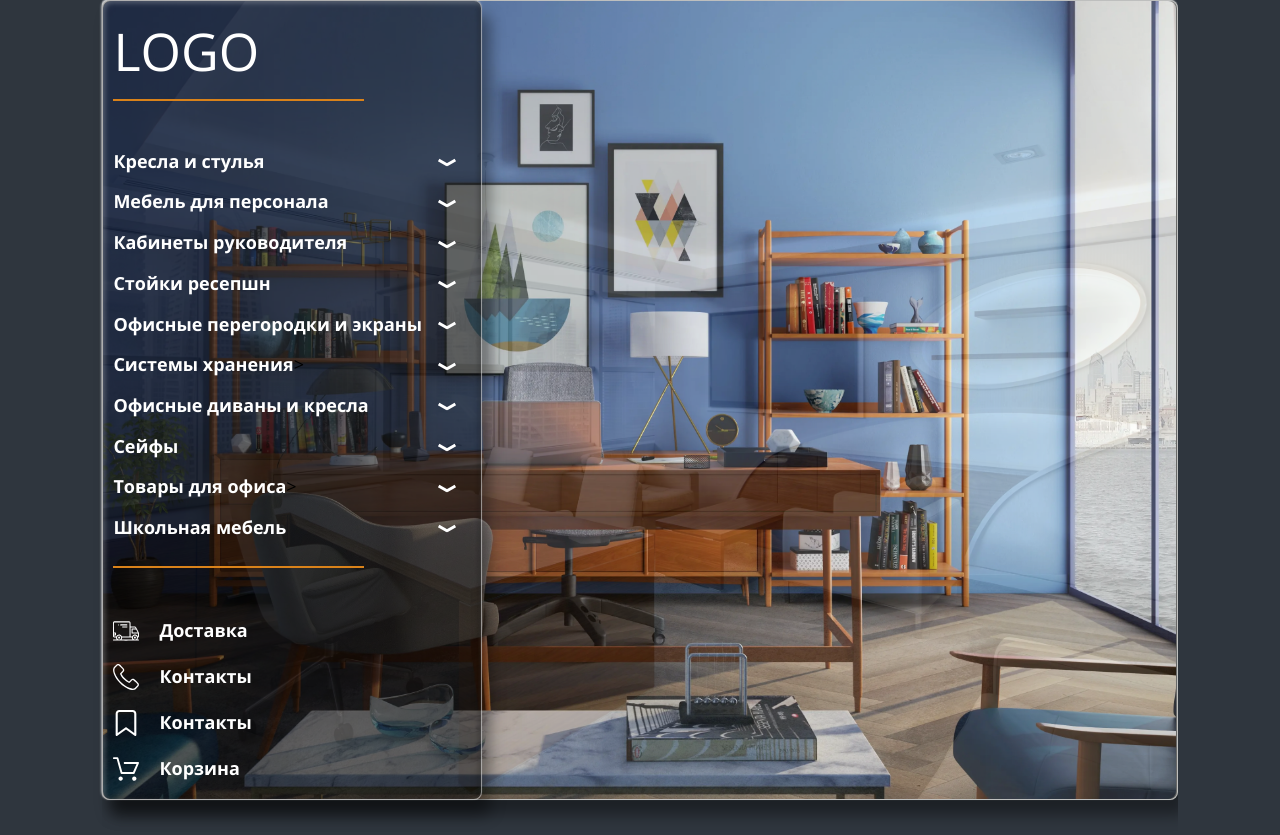
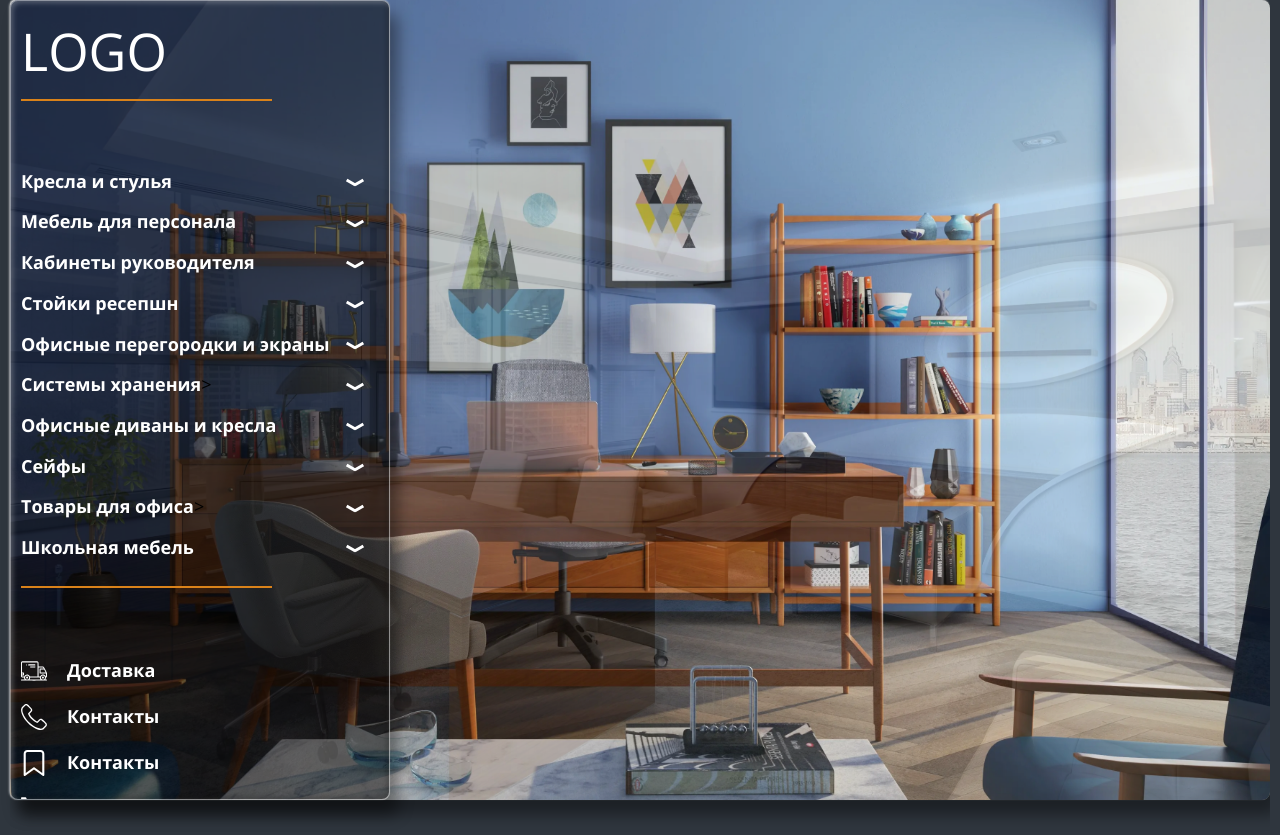
Before and after one commit to maks-chaliy/projectNew, a website: page src/index.html in a window 1280 px wide. Shown: the top 835 px of the page. Drawn offline with nearby package versions, Linux system fonts and the light colour scheme; files that its build step writes are made by us from their sources; files whose address does not match are found by name.

Commit message:
index.html

```diff
--- a/gulp/version.json
+++ b/gulp/version.json
@@ -1,3 +1,3 @@
 {
-    "main": "20220420021922"
+    "main": "20220421032955"
 }
--- a/src/html/sidebar.html
+++ b/src/html/nav.html
@@ -1,12 +1,10 @@
-<section class="sidebar">
-	<nav class="sidebar__nav nav">
+<nav class="nav">
 
-		<a href="../index.html" class="header__logo logo">Logo
-			<!-- <svg class="logo__icon">
-				<use xlink:href="img/svg/sprite.svg#logo"></use>
-			</svg> -->
-		</a>
+	<div class="nav__top">
+		<a href="../index.html" class="header__logo logo">Logo</a>
+	</div>
 
+	<div class="nav__middle">
 		<ul class="list-reset nav__list">
 			<li class="nav__item">
 				<button class="btn-reset nav__header" aria-expanded="false">
@@ -135,8 +133,9 @@
 				</div>
 			</li>
 		</ul>
-	</nav>
+	</div>
 
+	<div class="nav__bottom">
 		<div class="menu">
 			<ul class="list-reset menu__list">
 				<li class="menu__item"><a href="#" class="menu__link">
@@ -165,6 +164,6 @@
 					</a></li>
 			</ul>
 		</div>
+	</div>
 
-
-</section>
+</nav>
--- a/src/index.html
+++ b/src/index.html
@@ -9,7 +9,8 @@
 <body>
 
 	<div class="site-container">
-		@@include('html/sidebar.html', {})
+		@@include('html/burger.html', {})
+		@@include('html/nav.html', {})
 		<main>
 			@@include('html/intro.html', {})
 			@@include('html/benefits.html', {})
--- a/src/scss/components/_benefits.scss
+++ b/src/scss/components/_benefits.scss
@@ -7,15 +7,14 @@
 		display: inline-block;
 		@include flex-all-center;
 		width: 50%;
-		padding: 20px 0;
+		padding: var(--indent-average) 0;
 		min-height: 140px;
-		border: 1px solid rgba(255,255,255, 0.5);
-		box-shadow: -1px -1px 2px rgba(255, 255, 255, 0.6), inset 2px 2px 5px rgba(255, 255, 255, 0.25),
-		8px 15px 15px rgba(0, 0, 0, 0.4), inset -2px -2px 5px rgba(0, 0, 0, 0.3);
-		border-radius: 8px;
+		border: var(--block-border);
+		box-shadow: var(--block-shadow);
+		border-radius: var(--block-radius);
 
 		&:not(:Last-child){
-			margin-right: 20px;
+			margin-right: var(--indent-average);
 		}
 	}
 
--- a/src/scss/components/_category.scss
+++ b/src/scss/components/_category.scss
@@ -3,10 +3,6 @@
 	margin-left: 400px;
 
 	display: grid;
-	// grid-template-areas: "a a a a b b b b c c c c"
-	// 										"d d d d e e e e f f f f"
-	// 										"d d d d g g g g f f f f"
-	// 										"h h h h i i i i j j j j";
 	grid-template-areas:
 		"a a a a a a a b b b b b"
 		"c c c c c d d d d d d d"
@@ -78,10 +74,9 @@
 	&__item {
 		position: relative;
 		height: 400px;
-		border: 1px solid rgba(255, 255, 255, 0.5);
-		box-shadow: -1px -1px 2px rgba(255, 255, 255, 0.6), inset 2px 2px 5px rgba(255, 255, 255, 0.25),
-			8px 15px 15px rgba(0, 0, 0, 0.4), inset -2px -2px 5px rgba(0, 0, 0, 0.3);
-		border-radius: 8px;
+		border: var(--block-border);
+		box-shadow: var(--block-shadow);
+		border-radius: var(--block-radius);
 		transition: all 0.3s linear;
 		overflow: hidden;
 
@@ -132,8 +127,8 @@
 
 	&__content {
 		position: absolute;
-		left: 40px;
-		top: 40px;
+		left: var(--indent-large);
+		top: var(--indent-large);
 	}
 
 	&__name {
--- a/src/scss/components/_menu.scss
+++ b/src/scss/components/_menu.scss
@@ -1,19 +1,5 @@
 //=============/=============/=============
 .menu {
-	position: relative;
-	margin-bottom: var(--indent-huge);
-
-	&::after {
-		content: "";
-		position: absolute;
-		display: block;
-		left: 0;
-		bottom: var(--indent-average-back);
-		width: 70%;
-		height: 2px;
-		background-color: var(--pumpkin-color);
-	}
-
 	&__item {
 		padding: var(--indent-small) 0;
 		transition: color 0.3s, transform 0.3s linear;
@@ -38,7 +24,7 @@
 	&__icon {
 		width: 26px;
 		height: 26px;
-		margin-right: var(--indent-average);
+		margin-right: var(--indent-middle);
 		fill: var(--white-color);
 		transition: color 0.3s, transform 0.3s linear;
 	}
--- a/src/scss/components/_nav.scss
+++ b/src/scss/components/_nav.scss
@@ -1,29 +1,39 @@
 //=============/=============/=============
 .logo {
-	position: relative;
-	margin-top: var(--indent-average);
-	margin-bottom: var(--indent-huge);
 	color: var(--white-color);
 	text-transform: uppercase;
 	font-size: 52px;
-
-	&::after {
-		content: "";
-		position: absolute;
-		display: block;
-		left: 0;
-		bottom: var(--indent-average-back);
-		width: 70%;
-		height: 2px;
-		background-color: var(--pumpkin-color);
-	}
 }
 
 //=============/=============/=============
 .nav {
+	padding: 0 var(--indent-small);
+	position: fixed;
+	top: 0;
+	left: 8%;
+	height: 100vh;
+	width: 380px;
+	z-index: 100;
+	@include flex-column;
+	background-color: rgba(0, 0, 0, 0.5);
+	border: var(--block-border);
+	box-shadow: var(--block-shadow);
+	border-radius: var(--block-radius);
+	overflow-y: auto;
+
+	&::-webkit-scrollbar {
+		width: 0;
+	}
+
+	@include laptop-max {
+		left: var(--indent-small);
+	}
+
+	&__top,
+	&__middle,
+	&__bottom {
 		position: relative;
-	width: 100%;
-	@include flex-column;
+		margin-top: var(--indent-middle);
 		margin-bottom: var(--indent-huge);
 
 		&::after {
@@ -31,20 +41,25 @@
 			position: absolute;
 			display: block;
 			left: 0;
-		bottom: var(--indent-average-back);
+			bottom: var(--indent-middle-back);
 			width: 70%;
 			height: 2px;
 			background-color: var(--pumpkin-color);
+		}
+	}
+
+	&__item:hover {
+		.nav__title {
+			color: var(--pumpkin-color);
+			transform: scaleY(1.8);
+		}
 	}
 
 	&__header {
 		position: relative;
 		padding: var(--indent-small) 0;
-
-
 		width: 100%;
-		display: flex;
-		align-items: center;
+		@include flex-h-center;
 
 		&::before,
 		&::after {
@@ -81,11 +96,6 @@
 		font-weight: 700;
 		position: relative;
 		transition: color 0.3s, transform 0.3s linear;
-
-		&:hover {
-			color: var(--pumpkin-color);
-			transform: scaleY(1.8);
-		}
 	}
 
 	&-open {
--- a/src/scss/components/_popular.scss
+++ b/src/scss/components/_popular.scss
@@ -5,6 +5,6 @@
 
 	&__title {
 		font-size: 46px;
-		margin-bottom: 40px;
+		margin-bottom: var(--indent-large);
 	}
 }
--- a/src/scss/components/_sidebar.scss
+++ /dev/null
@@ -1,21 +0,0 @@
-//=============/=============/=============
-.sidebar {
-	position: relative;
-	padding: 0 10px;
-	position: fixed;
-	top: 0;
-	left: 10%;
-	height: 100vh;
-	width: 380px;
-	z-index: 100;
-	background-color: rgba(0, 0, 0, 0.5);
-	border: 1px solid rgba(255,255,255, 0.5);
-	box-shadow: -1px -1px 2px rgba(255, 255, 255, 0.6), inset 2px 2px 5px rgba(255, 255, 255, 0.25),
-	8px 15px 15px rgba(0, 0, 0, 0.4), inset -2px -2px 5px rgba(0, 0, 0, 0.3);
-	border-radius: 8px;
-	overflow-y: auto;
-
-	@include laptop-max {
-		left: 8%;
-	}
-}
--- a/src/scss/components/_slider.scss
+++ b/src/scss/components/_slider.scss
@@ -4,10 +4,9 @@
 	overflow: hidden;
 	width: 100%;
 	height: 100%;
-	border: 1px solid rgba(255,255,255, 0.5);
-	box-shadow: -1px -1px 2px rgba(255, 255, 255, 0.6), inset 2px 2px 5px rgba(255, 255, 255, 0.25),
-	8px 15px 15px rgba(0, 0, 0, 0.4), inset -2px -2px 5px rgba(0, 0, 0, 0.3);
-	border-radius: 8px;
+	border: var(--block-radius);
+	box-shadow: var(--block-shadow);
+	border-radius: var(--block-radius);
 	background-color: var(--xanadu-color);
 
 	&__wrapper {
@@ -22,7 +21,7 @@
 
 	&__image {
 		img {
-			border-radius: 8px;
+			border-radius: var((--block-radius));
 			width: 100%;
 			height: 100%;
 		}
--- a/src/scss/settings/_global.scss
+++ b/src/scss/settings/_global.scss
@@ -9,12 +9,12 @@ body {
 	font-weight: 400;
 	font-size: 18px;
 	background-color: var(--outerSpace-color);
-	padding-left: 10%;
-	padding-right: 10%;
+	padding-left: 8%;
+	padding-right: 8%;
 
 	@include laptop-max {
-		padding-left: 8%;
-		padding-right: 8%;
+		padding-left: var(--indent-small);
+		padding-right: var(--indent-small);
 	}
 }
 
--- a/src/scss/settings/_vars.scss
+++ b/src/scss/settings/_vars.scss
@@ -4,9 +4,14 @@
   // --font-family: "SyneMono", sans-serif;
 	--indent-huge: 60px;
 	--indent-large: 40px;
-	--indent-average: 20px;
-	--indent-average-back: -20px;
+	--indent-middle: 20px;
+	--indent-middle-back: -20px;
 	--indent-small: 10px;
+
+	--block-radius: 8px;
+	--block-shadow: -1px -1px 2px rgba(255, 255, 255, 0.6), inset 2px 2px 5px rgba(255, 255, 255, 0.25),
+	8px 15px 15px rgba(0, 0, 0, 0.4), inset -2px -2px 5px rgba(0, 0, 0, 0.3);
+	--block-border: 1px solid rgba(255,255,255, 0.5);
 
   // colors
   --white-color: #fff;
--- a/src/scss/style.scss
+++ b/src/scss/style.scss
@@ -10,7 +10,7 @@
 
 
 //-----components-----
-@import 'components/sidebar';
+// @import 'components/burger';
 @import 'components/nav';
 @import 'components/menu';
 @import 'components/intro';
@@ -18,6 +18,5 @@
 @import 'components/benefits';
 @import 'components/category';
 @import 'components/popular';
-// @import 'components/burger';
 
 @import 'components/footer';
```
Also changed, not shown: src/scss/components/_burger.scss (deleted, +0 -53 lines), dist/css/style.css, dist/css/style.min.css, dist/img/svg/delivery_03.svg (deleted), dist/img/svg/favorites.svg (deleted), dist/index.html, src/html/burger.html (added). Lines whose indentation alone changed are shown as unchanged.
